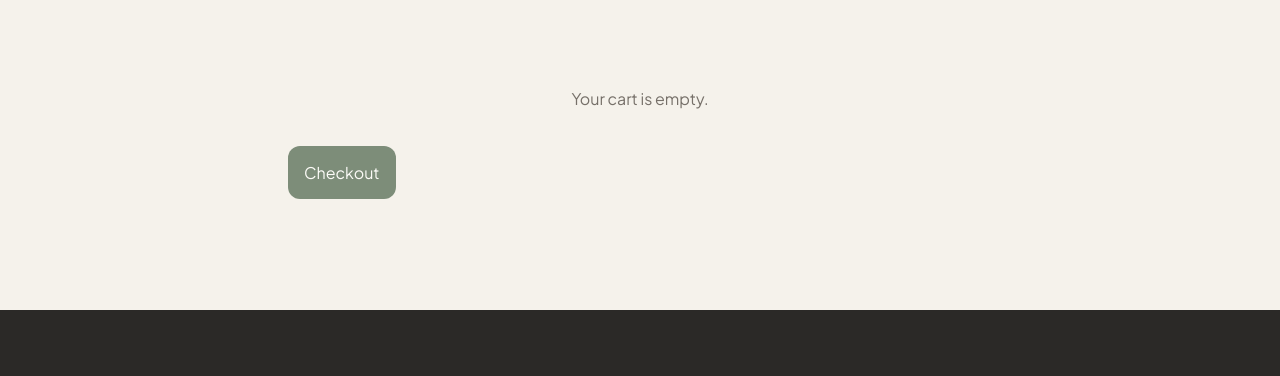
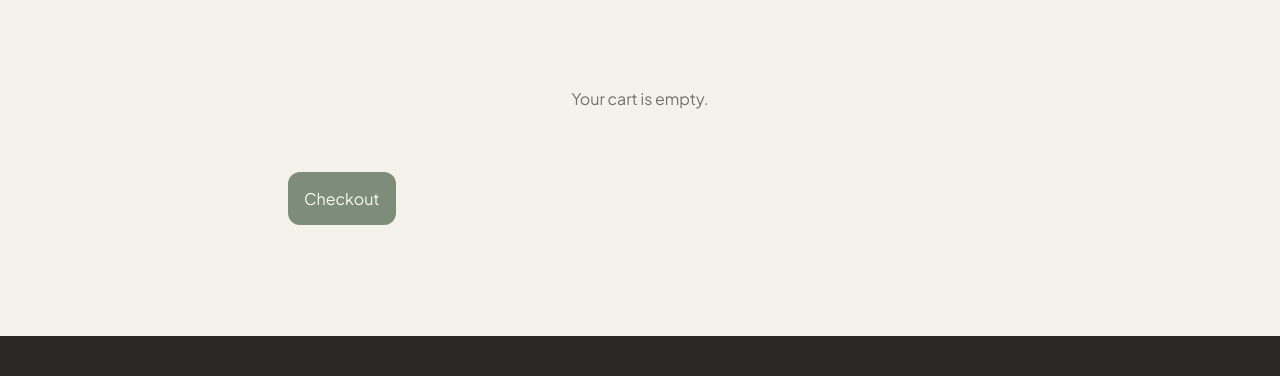
Before and after one commit to patriciaivone/clover, a plain HTML site: page cart.html in a window 1280 px wide. Shown: the part 192-568 px from the top of the page. Drawn offline with Linux system fonts and the light colour scheme; a web font is replaced by a local one.

```diff
--- a/cart.html
+++ b/cart.html
@@ -37,7 +37,7 @@
 
 <div class=" cart-container">
     <div class="cart-items" id="cart-items"></div>
-    <div class="cart-total" id="cart-total"></div>
+    <div class="cart-total" id="cart-total"></div><br>
     <a href="checkout.html" class="checkout-button">Checkout</a>
 </div>
 
```
